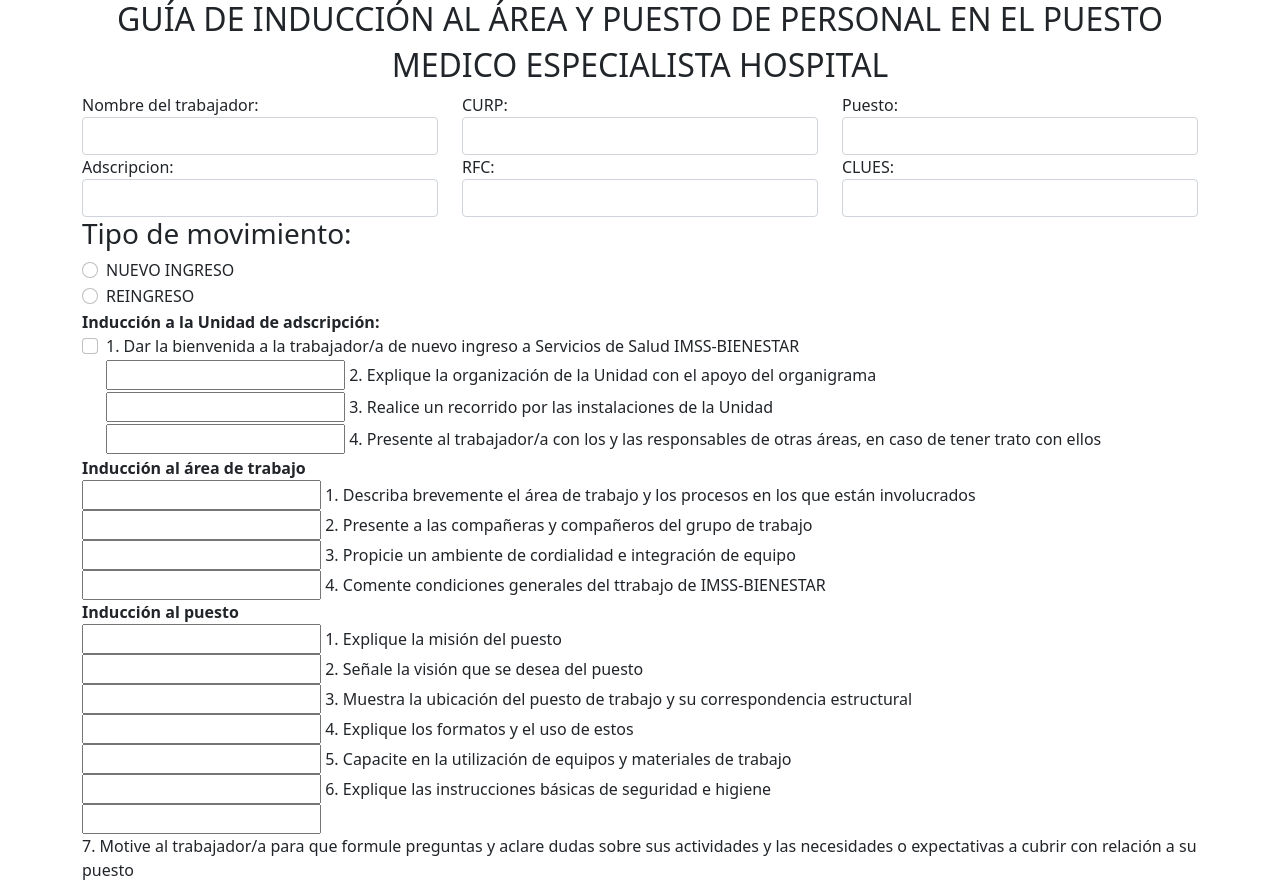
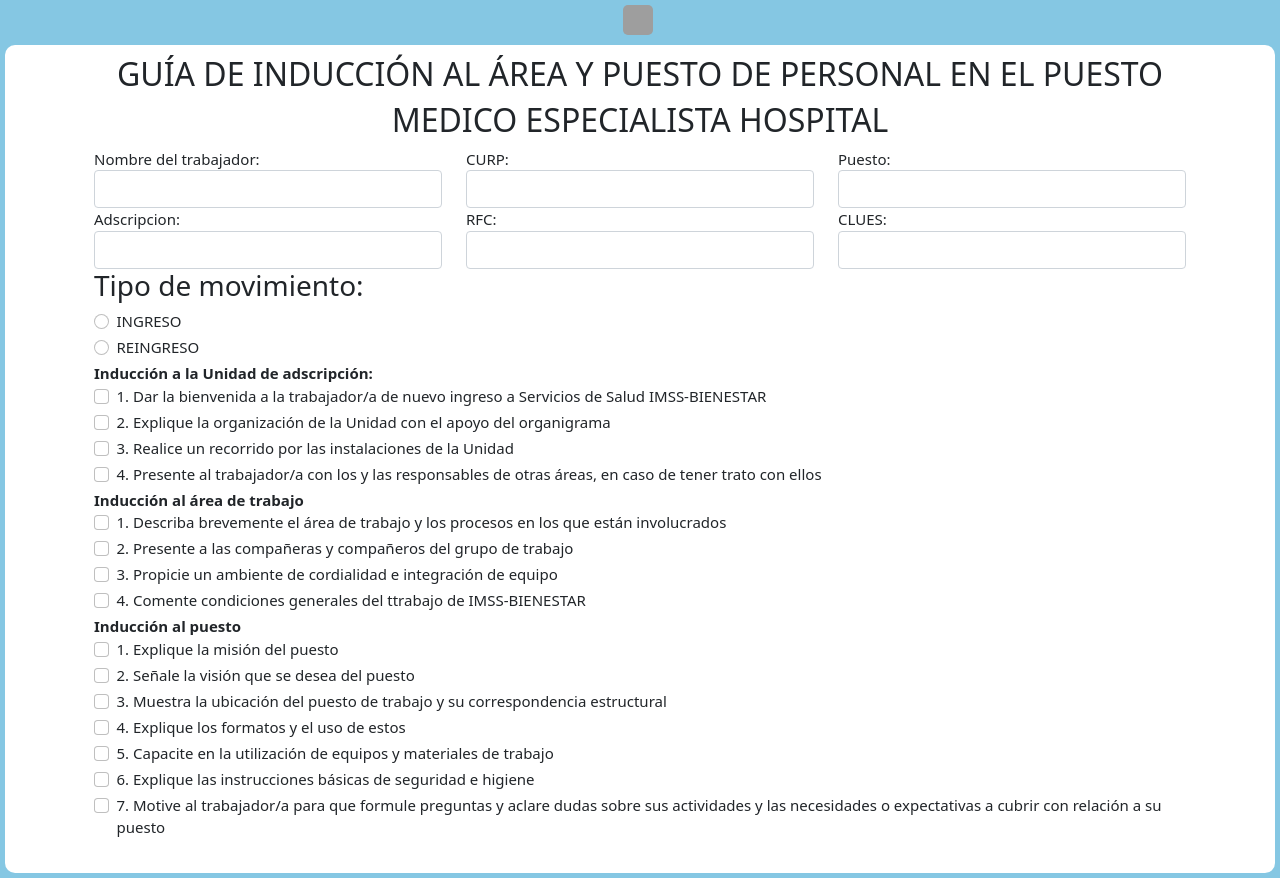
Before and after one commit to talentorh/pasantes, a PHP site: page / in a window 1280 px wide. Run offline with PHP 8.4, Linux system fonts and the light colour scheme; some libraries are stand-ins or nearby versions; grey boxes are pictures that could not be loaded.

Commit message:
actualizacion

```diff
--- a/index.php
+++ b/index.php
@@ -16,6 +16,43 @@
             text-transform: uppercase;
         }
     </style>
+<script src="https://cdn.jsdelivr.net/npm/bootstrap@5.0.2/dist/js/bootstrap.bundle.min.js" integrity="sha384-MrcW6ZMFYlzcLA8Nl+NtUVF0sA7MsXsP1UyJoMp4YLEuNSfAP+JcXn/tWtIaxVXM" crossorigin="anonymous"></script>
+
+<script src="https://ajax.googleapis.com/ajax/libs/jquery/2.1.1/jquery.min.js"></script>
+
+<div class="container-xxl" style="width: 100%; height:100%; background-color: #85C7E3; padding:5px;">
+
+<div style="width: 100%; height: auto; display: flex; align-items: center; justify-content: center;">
+
+<img src="img\OIP.jpg" class="img-fluid" style="width:30px; height:30px; border-radius: 5px;">&nbsp;
+</div>
+<form id="guardardatos" name="guardardatos">
+<div id="mensaje"></div>
+<script>
+                $("#guardardatos").on("submit", function(e) {
+                    e.preventDefault();
+                    var formData = new FormData(document.getElementById("guardardatos"));
+                    formData.append("dato", "valor");
+                    $.ajax({
+                        url: "guardarInduccion.php",
+                        type: "post",
+                        data: formData,
+                        contentType: false,
+                        processData: false,
+                        beforeSend: function(objeto) {
+                            $('#mensaje').html('<div id="mensaje" style="position: fixed;  top: 0px; left: 0px;  width: 100%; height: 100%; z-index: 9999;  opacity: .7; background: url(../imagenes/loader.gif) 50% 50% no-repeat rgb(249,249,249);"><br/></div>');
+                        },
+                        success: function(data) {
+                            $("#mensaje").html(data);
+                        }
+                    })
+                })
+            </script>
+
+<div style="width: 100%; height: 100%; background-color: white; border-radius: 10px; padding: 10px; font-size: 15px; margin-top: 10px;">
+<div class="container" id="contenedor">
+<div style="width: 100%; height: 100%;">
+
     <div class="container">
 <div>
         <h2 id="h2">Guía de inducción al área y puesto de personal en el puesto</h2>
@@ -52,12 +89,12 @@
     <h3>Tipo de movimiento:</h3>
 </div>
 <div class="form-check">
-    <input class="form-check-input" type="radio" value="" id="flexCheckDefault">
-    <label class="form-check-label" for="flexCheckDefault">NUEVO INGRESO</label>
+    <input class="form-check-input" type="radio" name="flexRadioDefault" id="flexRadioDefault1">
+    <label class="form-check-label" for="flexRadioDefault1">INGRESO<label>
 </div>
 <div class="form-check">
-    <input class="form-check-input" type="radio" value="" id="flexCheckDefault">
-    <label class="form-check-label" for="flexCheckDefault">REINGRESO</label>
+    <input class="form-check-input" type="radio" name="flexRadioDefault" id="flexRadioDefault1">
+    <label class="form-check-label" for="flexRadioDefault1">REINGRESO</label>
 </div>
 <div>
     <strong>Inducción a la Unidad de adscripción:</strong>
@@ -67,67 +104,68 @@
     <label class="form-check-label" for="flexCheckDefault">1. Dar la bienvenida a la trabajador/a de nuevo ingreso a Servicios de Salud IMSS-BIENESTAR</label>
 </div>
 <div class="form-check">
-    <input>
-    <label>2. Explique la organización de la Unidad con el apoyo del organigrama</label>
+    <input class="form-check-input" type="checkbox" value="" id="flexCheckDefault">
+    <label class="form-check-label" for="flexCheckDefault">2. Explique la organización de la Unidad con el apoyo del organigrama</label>
 </div>
 <div class="form-check">
-    <input>
-    <label>3. Realice un recorrido por las instalaciones de la Unidad</label>
+    <input class="form-check-input" type="checkbox" value="" id="flexCheckDefault">
+    <label class="form-check-label" for="flexCheckDefault">3. Realice un recorrido por las instalaciones de la Unidad</label>
 </div>
 <div class="form-check">
-    <input>
-    <label>4. Presente al trabajador/a con los y las responsables de otras áreas, en caso de tener trato con ellos</label>
+    <input class="form-check-input" type="checkbox" value="" id="flexCheckDefault">
+    <label class="form-check-label" for="flexCheckDefault">4. Presente al trabajador/a con los y las responsables de otras áreas, en caso de tener trato con ellos</label>
 </div>
 <div>
     <strong>Inducción al área de trabajo</strong>
 </div>
-<div>
-    <input>
-    <label>1. Describa brevemente el área de trabajo y los procesos en los que están involucrados</label>
+<div class="form-check">
+    <input class="form-check-input" type="checkbox" value="" id="flexCheckDefault">
+    <label class="form-check-label" for="flexCheckDefault">1. Describa brevemente el área de trabajo y los procesos en los que están involucrados</label>
 </div>
-<div>
-    <input>
-    <label>2. Presente a las compañeras y compañeros del grupo de trabajo</label>
+<div class="form-check">
+    <input class="form-check-input" type="checkbox" value="" id="flexCheckDefault">
+    <label class="form-check-label" for="flexCheckDefault">2. Presente a las compañeras y compañeros del grupo de trabajo</label>
 </div>
-<div>
-    <input>
-    <label>3. Propicie un ambiente de cordialidad e integración de equipo</label>
+<div class="form-check">
+    <input class="form-check-input" type="checkbox" value="" id="flexCheckDefault">
+    <label class="form-check-label" for="flexCheckDefault">3. Propicie un ambiente de cordialidad e integración de equipo</label>
 </div>
-<div>
-    <input>
-    <label>4. Comente condiciones generales del ttrabajo de IMSS-BIENESTAR</label>
+<div class="form-check">
+    <input class="form-check-input" type="checkbox" value="" id="flexCheckDefault">
+    <label class="form-check-label" for="flexCheckDefault">4. Comente condiciones generales del ttrabajo de IMSS-BIENESTAR</label>
 </div>
 <div>
     <strong>Inducción al puesto</strong>
 </div>
-<div>
-    <input>
-    <label>1. Explique la misión del puesto</label>
+<div class="form-check">
+    <input class="form-check-input" type="checkbox" value="" id="flexCheckDefault">
+    <label class="form-check-label" for="flexCheckDefault">1. Explique la misión del puesto</label>
 </div>
-<div>
-    <input>
-    <label>2. Señale la visión que se desea del puesto</label>
+<div class="form-check">
+    <input class="form-check-input" type="checkbox" value="" id="flexCheckDefault">
+    <label class="form-check-label" for="flexCheckDefault">2. Señale la visión que se desea del puesto</label>
 </div>
-<div>
-    <input>
-    <label>3. Muestra la ubicación del puesto de trabajo y su correspondencia estructural</label>
+<div class="form-check">
+    <input class="form-check-input" type="checkbox" value="" id="flexCheckDefault">
+    <label class="form-check-label" for="flexCheckDefault">3. Muestra la ubicación del puesto de trabajo y su correspondencia estructural</label>
 </div>
-<div>
-    <input>
-    <label>4. Explique los formatos y el uso de estos</label>
+<div class="form-check">
+    <input class="form-check-input" type="checkbox" value="" id="flexCheckDefault">
+    <label class="form-check-label" for="flexCheckDefault">4. Explique los formatos y el uso de estos</label>
 </div>
-<div>
-    <input>
-    <label>5. Capacite en la utilización de equipos y materiales de trabajo</label>
+<div class="form-check">
+    <input class="form-check-input" type="checkbox" value="" id="flexCheckDefault">
+    <label class="form-check-label" for="flexCheckDefault">5. Capacite en la utilización de equipos y materiales de trabajo</label>
 </div>
-<div>
-    <input>
-    <label>6. Explique las instrucciones básicas de seguridad e higiene</label>
+<div class="form-check">
+    <input class="form-check-input" type="checkbox" value="" id="flexCheckDefault">
+    <label class="form-check-label" for="flexCheckDefault">6. Explique las instrucciones básicas de seguridad e higiene</label>
 </div>
-<div>
-    <input>
-    <label>7. Motive al trabajador/a para que formule preguntas y aclare dudas sobre sus actividades y las necesidades o expectativas a cubrir con relación a su puesto</label>
+<div class="form-check">
+    <input class="form-check-input" type="checkbox" value="" id="flexCheckDefault">
+    <label class="form-check-label" for="flexCheckDefault">7. Motive al trabajador/a para que formule preguntas y aclare dudas sobre sus actividades y las necesidades o expectativas a cubrir con relación a su puesto<br><br></label>
 </div>
-</div> <!--cierra segundo contenedor-->
+</div>
+    </div>
 </body>
 </html>
```
Also changed, not shown: img/loader.gif (added).
